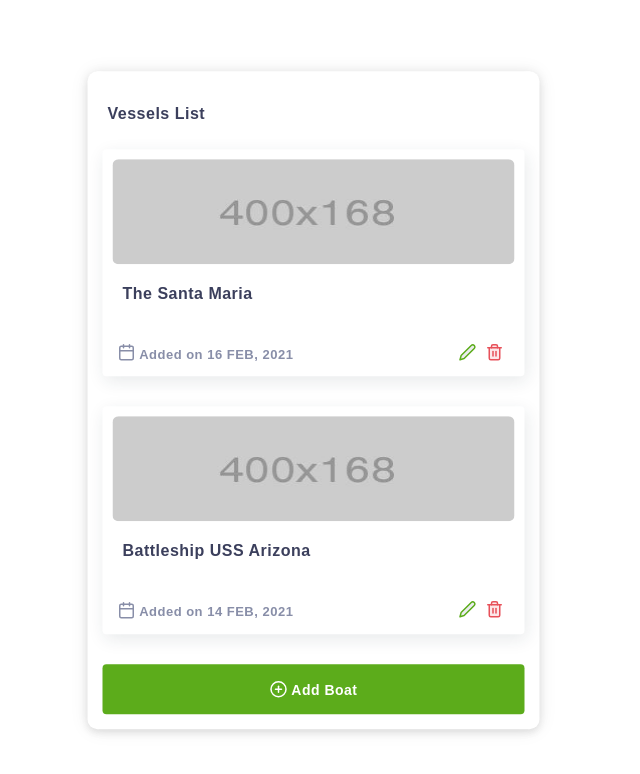
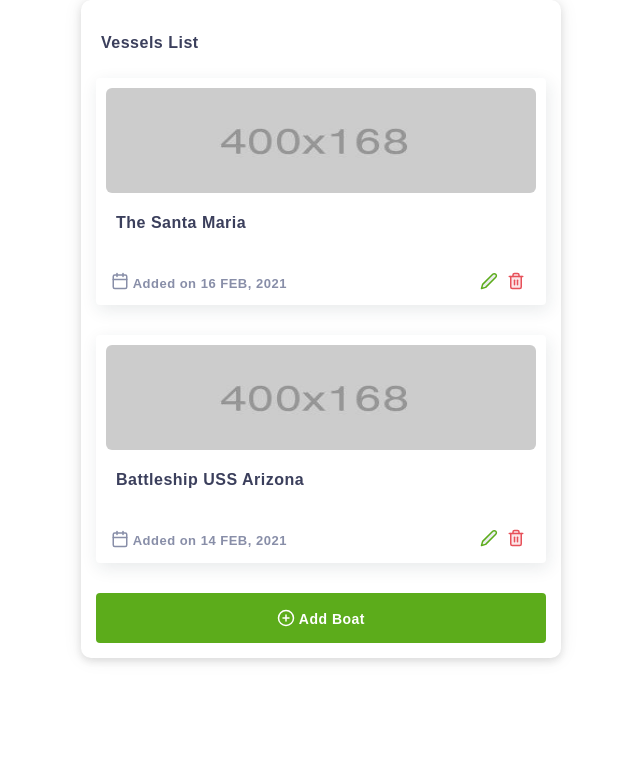
Before and after one commit to Wir2494/vissersapp, a plain HTML site: page vessels-list.html in a window 1280 px wide. Shown: the whole page, without its empty margins (319-959 px from the left). Drawn offline with Linux system fonts and the light colour scheme.

Commit message:
Fixed vessel-list UI, removed position absolute, width and transform properties from task-list-container class. Also added form and form-wrap class

```diff
--- a/assets/css/scrumboard.css
+++ b/assets/css/scrumboard.css
@@ -244,11 +244,6 @@
   .task-list-container {
     min-width: 309px;
     padding: 0 15px;
-    width: 467px;
-    position: absolute;
-    top: 50%;
-    left: 50%;
-    transform: translate(-50%, -50%);
  }
     .task-list-container:first-child {
       padding-left: 0; }
--- a/vessels-list.html
+++ b/vessels-list.html
@@ -19,6 +19,9 @@
     <title>Vessels List - Vissers App</title>
 </head>
 <body>
+    <div class="form-container">
+        <div class="form-form">
+            <div class="form-form-wrap">
                 <div data-section="s-new" class="task-list-container" data-connect="sorting">
                     <div class="connect-sorting">
                         <div class="task-container-header">
@@ -77,6 +80,11 @@
                         </div>
                     </div>
                 </div>
+            </div>
+
+        </div>
+
+    </div>
 
 
     <!-- BEGIN GLOBAL MANDATORY SCRIPTS -->
```
Lines whose indentation alone changed are shown as unchanged.
